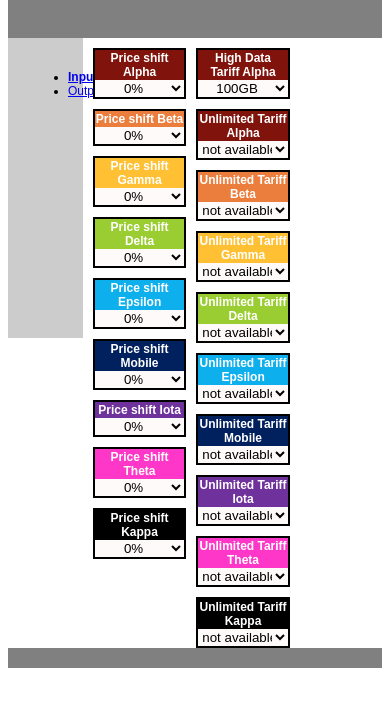
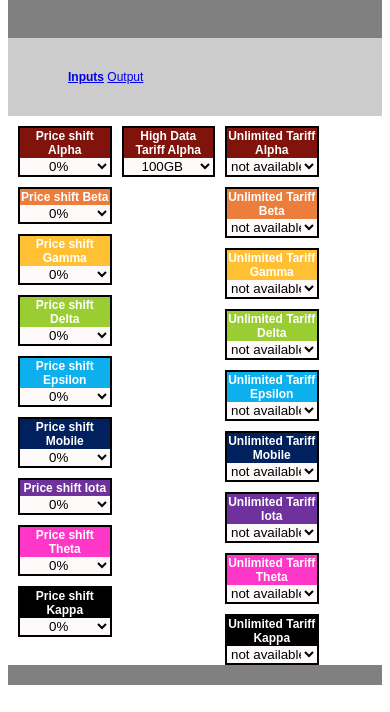
Before and after one commit to CassTh/Lab-Analyse-des-IHMs, a plain HTML site: page main.html in a window 390 px wide. Shown: the part 132-844 px from the top of the page. Drawn offline with Linux system fonts and the light colour scheme.

Commit message:
Mise en forme du nav et adaptation à l'écran

```diff
--- a/main.html
+++ b/main.html
@@ -31,6 +31,10 @@
 				height: 300px;
 			}
 
+			nav ul li{
+				list-style:none;
+			}
+
 			footer {
 				background-color:gray;
 				padding: 10px;
@@ -55,6 +59,10 @@
 
 			.company {
 				width : 100%;
+			}
+
+			.output-table {
+
 			}
 
 			table {
@@ -141,10 +149,15 @@
 					font-size: 150%;
 				}
 				nav {
-
+					float: left;
+					width: 100%;
+					background: #ccc;
+					padding: 20px;
+					height: 20%;
 				}
 				nav ul li {
-
+					list-style:none;
+					display:inline;
 				}
 			}
 		</style>
@@ -464,7 +477,13 @@
 		</div>
 
 		<div id="output">
-		  <!-- à compléter -->
+			<table class="output-table">
+				<tr>
+					<th></th><th>Baseline</th><th>Scénario</th>
+				</tr>
+				<tr>
+				</tr>
+			</table>
 		</div>
 
 		<footer>
```
